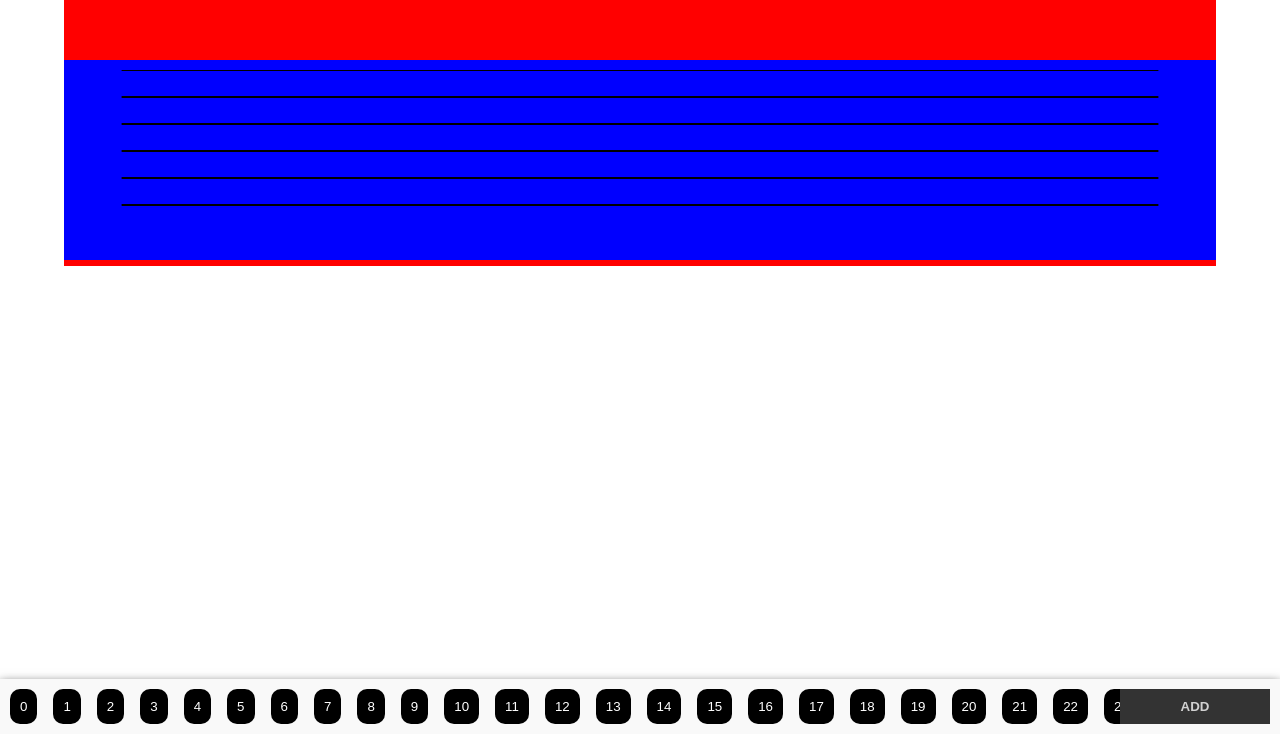
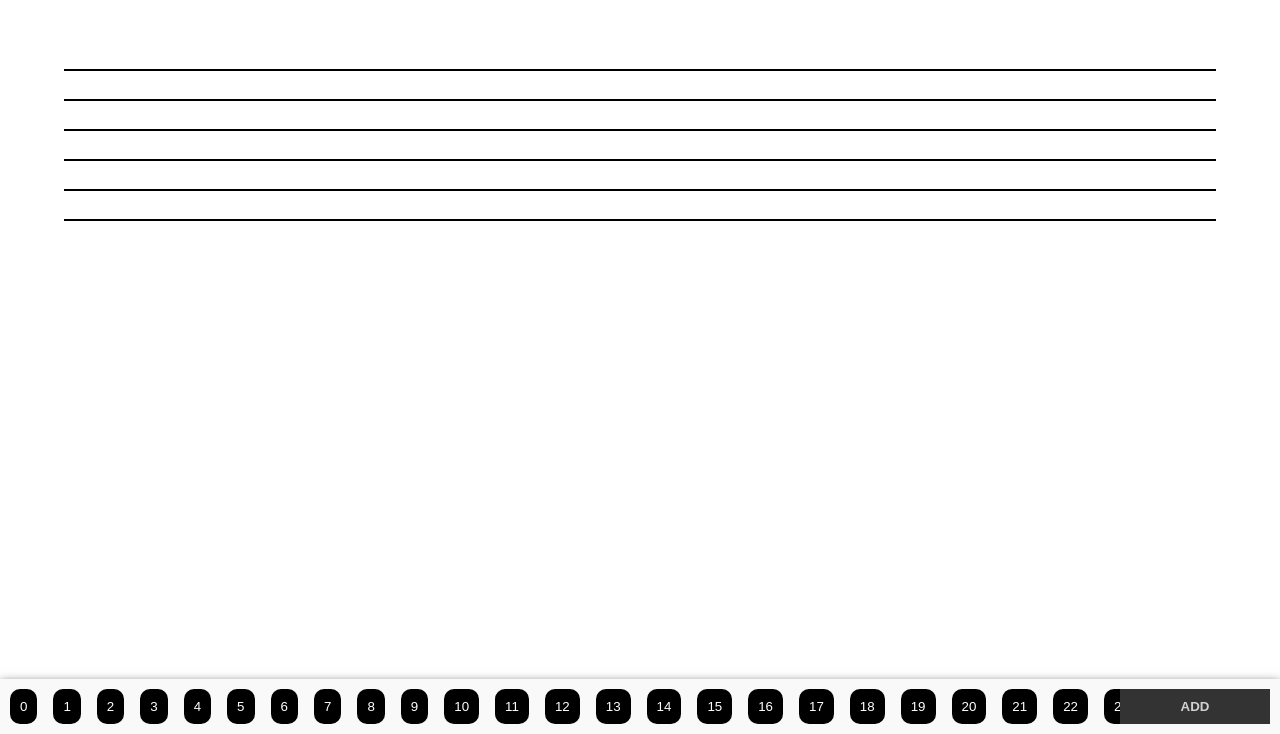
Before and after one commit to CarlosZaragozaBeato/ZssNotes, a Django app: page /app/ in a window 1280 px wide. Shown: the part 66-800 px from the top of the page. Run offline with Django 5.2, Linux system fonts and the light colour scheme; some libraries are stand-ins or nearby versions.

Commit message:
2025.1.7

```diff
--- a/app/static/css/pages/home.css
+++ b/app/static/css/pages/home.css
@@ -8,7 +8,6 @@
   width: 90%;
   display: flex;
 	padding-top:10px;
-	background-color: red;
 }
 #tab-container {
   width: 100%;
--- a/app/static/js/TabGenerator.js
+++ b/app/static/js/TabGenerator.js
@@ -173,14 +173,14 @@ class TabGenerator {
       "circle"
     );
     circle.setAttribute("cx", x);
-    circle.setAttribute("cy", stringIndex * this.options.spaceBetweenStrings);
+    circle.setAttribute("cy", stringIndex * this.options.spaceBetweenStrings +10);
     circle.setAttribute("r", 10);
     circle.setAttribute("fill", "#000");
     circle.style.cursor = "pointer";
 
     const text = document.createElementNS("http://www.w3.org/2000/svg", "text");
     text.setAttribute("x", x);
-    text.setAttribute("y", stringIndex * this.options.spaceBetweenStrings + 5);
+    text.setAttribute("y", stringIndex * this.options.spaceBetweenStrings + 15);
     text.setAttribute("text-anchor", "middle");
     text.setAttribute("fill", "white");
     text.setAttribute("font-size", "12px");
@@ -335,23 +335,14 @@ class TabGenerator {
     const svg = document.createElementNS("http://www.w3.org/2000/svg", "svg");
     const totalWidth = this.container.offsetWidth;
     svg.setAttribute("width", "100%");
-    svg.setAttribute("height", this.options.fretHeight);
+    svg.setAttribute("height", "200px" );
     svg.setAttribute("class", this.options.svgClass); // Add class to SVG
-
-    // Set viewBox to cover the width and height of your SVG content
-    svg.setAttribute("viewBox", `0 0 ${totalWidth} ${this.options.fretHeight}`);
-
-    // Ensure the SVG content is centered vertically
-    svg.setAttribute("preserveAspectRatio", "xMidYMid meet");
-
     // Optional styling
-    svg.style.padding = "10px 0px";
-    svg.style.background = "blue";
 
 
     // Draw the guitar strings (horizontal lines)
     for (let i = 0; i < this.options.lines; i++) {
-      let y = i * this.options.spaceBetweenStrings;
+      let y = i * this.options.spaceBetweenStrings + 10	;
 
       const line = document.createElementNS(
         "http://www.w3.org/2000/svg",
```
